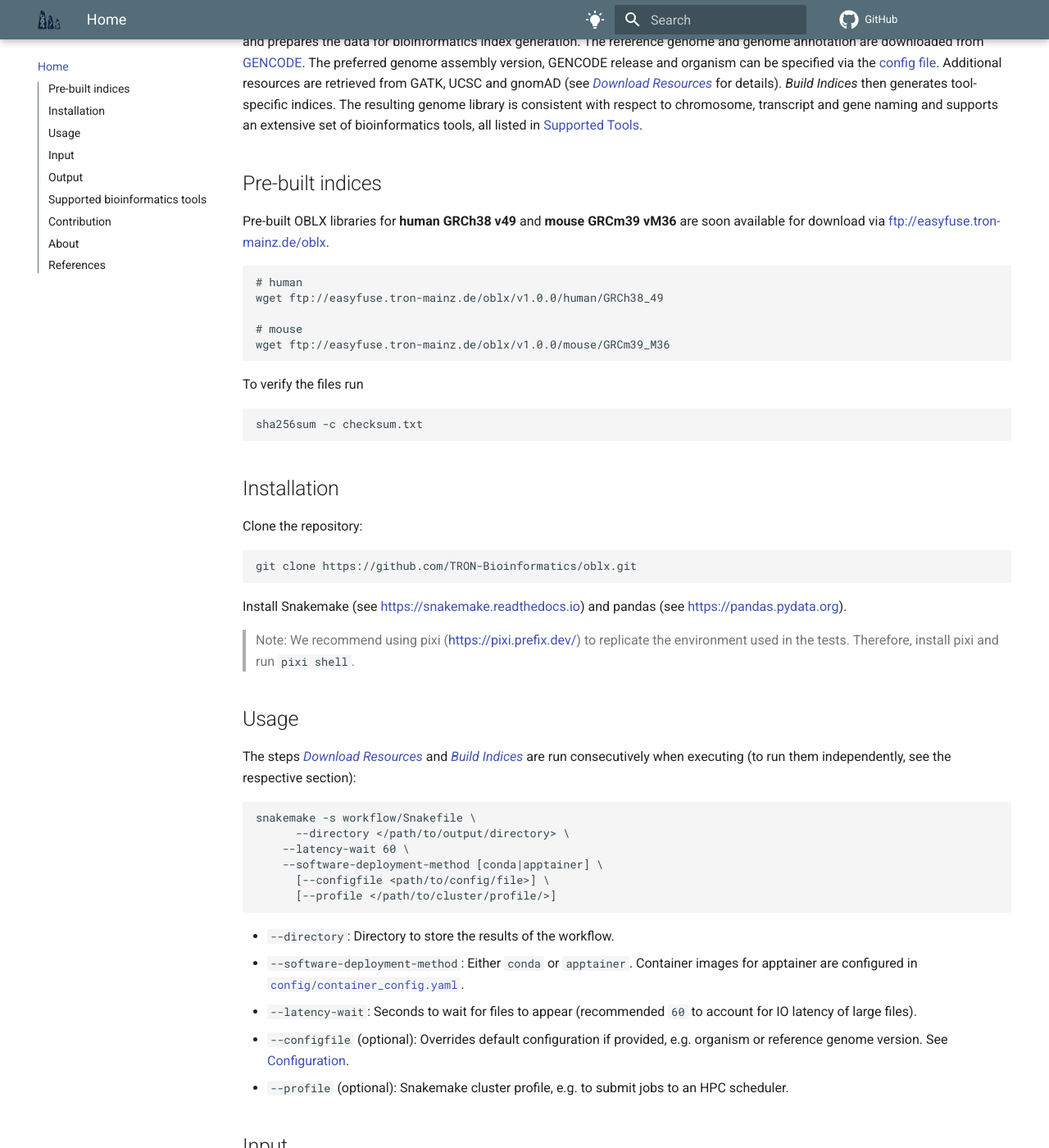
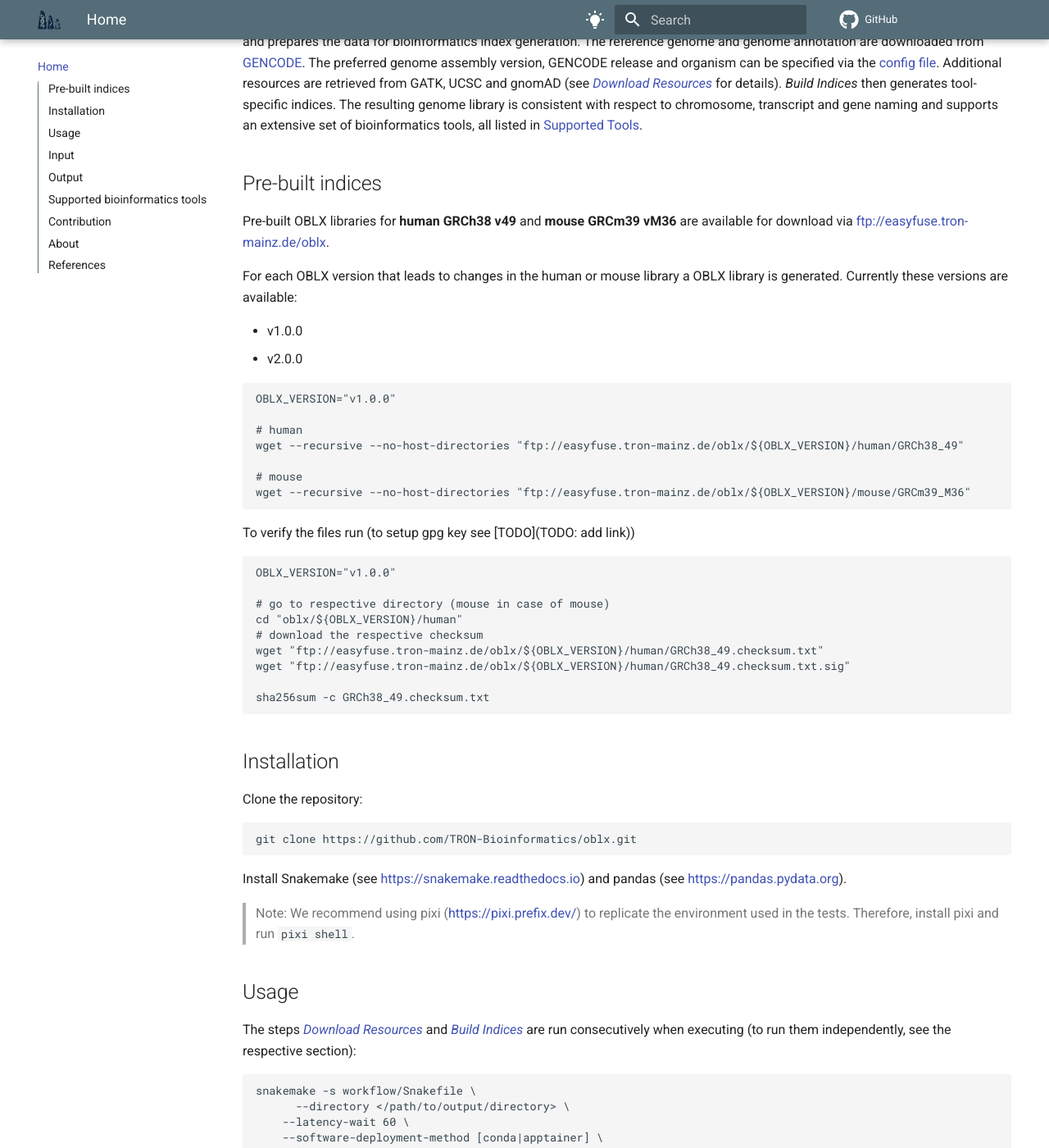
Before and after one commit to TRON-Bioinformatics/oblx, an MkDocs documentation site: the page built from docs/oblx/docs/index.md, in a window 1280 px wide and 1400 px high, scrolled down 1093 px. Shown: the whole window at 82% size. Built offline with MkDocs 1.6.1 and Material for MkDocs 9.7.7, drawn with Linux system fonts in a browser that asks for light colours; comment, search, counter and statistics services are not loaded.

Commit message:
docs: Update section on download of pre-built indices

````diff
--- a/docs/oblx/docs/index.md
+++ b/docs/oblx/docs/index.md
@@ -24,21 +24,37 @@ supports an extensive set of bioinformatics tools, all listed in
 ## Pre-built indices
 
 Pre-built OBLX libraries for **human GRCh38 v49** and **mouse GRCm39 vM36** are
-soon available for download via
+available for download via
 [ftp://easyfuse.tron-mainz.de/oblx](ftp://easyfuse.tron-mainz.de/oblx).
 
+For each OBLX version that leads to changes in the human or mouse library a OBLX
+library is generated. Currently these versions are available:
+
+- v1.0.0
+- v2.0.0
+
 ```sh
+OBLX_VERSION="v1.0.0"
+
 # human
-wget ftp://easyfuse.tron-mainz.de/oblx/v1.0.0/human/GRCh38_49
+wget --recursive --no-host-directories "ftp://easyfuse.tron-mainz.de/oblx/${OBLX_VERSION}/human/GRCh38_49"
 
 # mouse
-wget ftp://easyfuse.tron-mainz.de/oblx/v1.0.0/mouse/GRCm39_M36
+wget --recursive --no-host-directories "ftp://easyfuse.tron-mainz.de/oblx/${OBLX_VERSION}/mouse/GRCm39_M36"
 ```
 
-To verify the files run
+To verify the files run (to setup gpg key see \[TODO\](TODO: add link))
 
 ```sh
-sha256sum -c checksum.txt
+OBLX_VERSION="v1.0.0"
+
+# go to respective directory (mouse in case of mouse)
+cd "oblx/${OBLX_VERSION}/human"
+# download the respective checksum
+wget "ftp://easyfuse.tron-mainz.de/oblx/${OBLX_VERSION}/human/GRCh38_49.checksum.txt"
+wget "ftp://easyfuse.tron-mainz.de/oblx/${OBLX_VERSION}/human/GRCh38_49.checksum.txt.sig"
+
+sha256sum -c GRCh38_49.checksum.txt
 ```
 
 ## Installation
````
Also changed, not shown: README.md.
